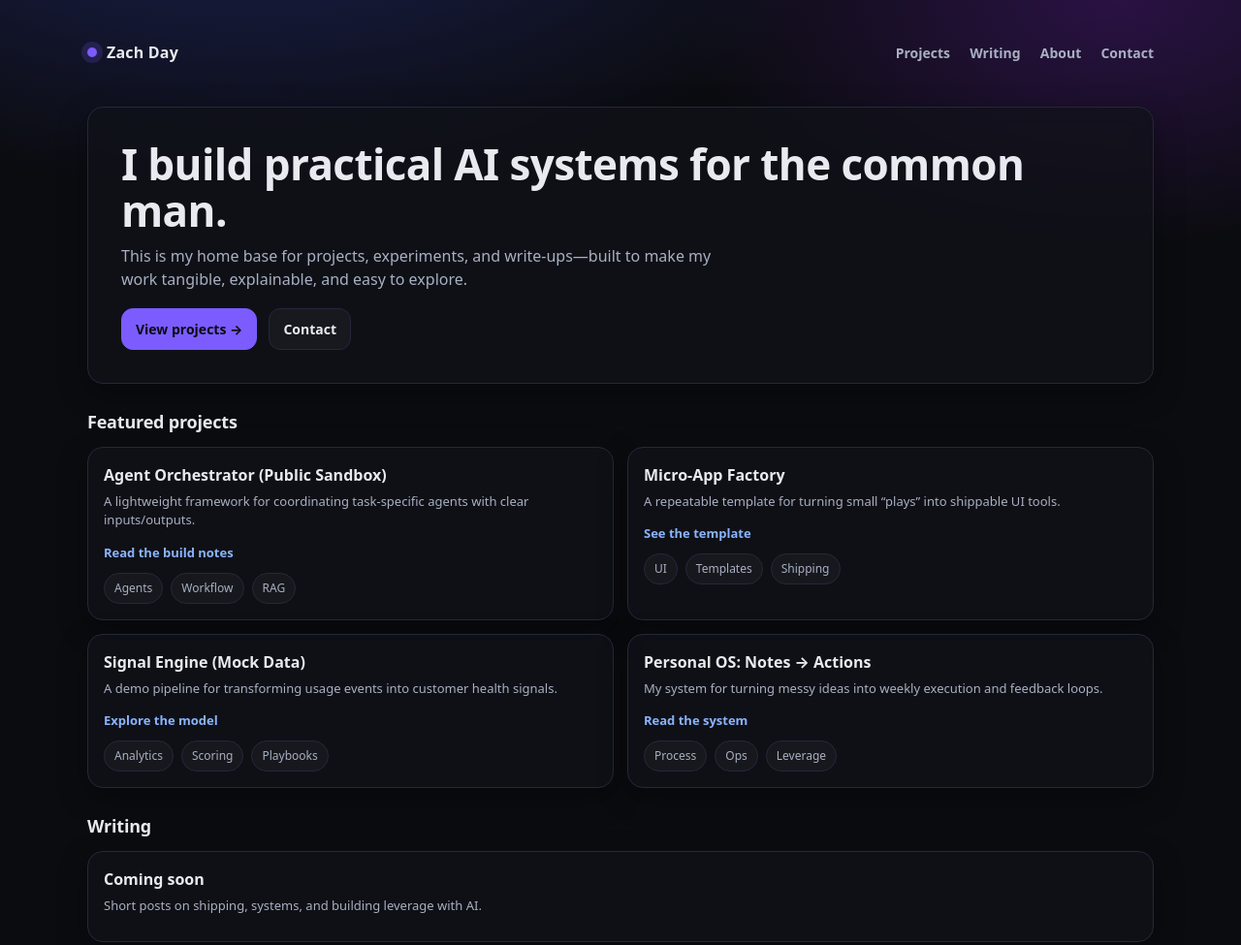
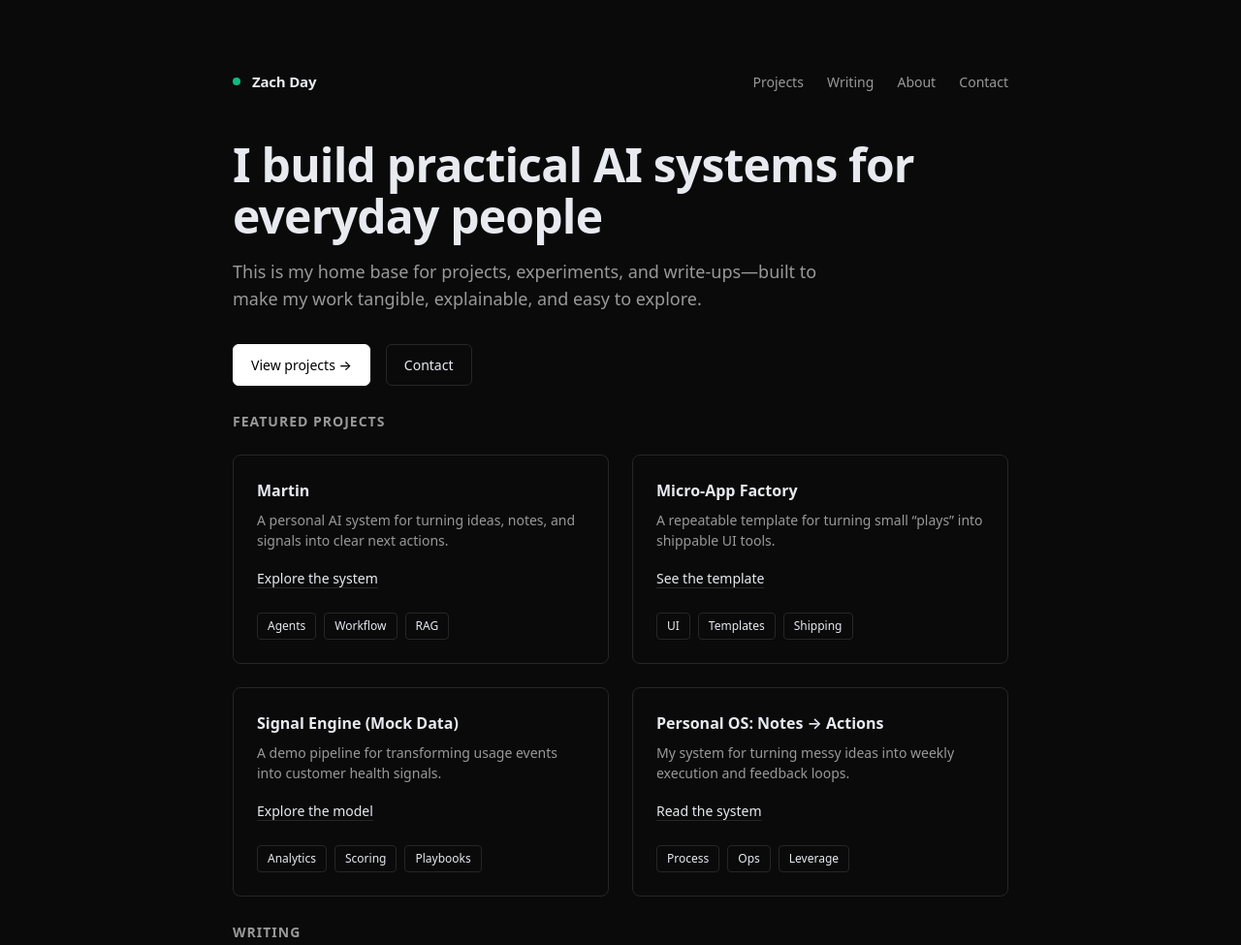
Before and after one commit to dachzay/zachday-site, a plain HTML site: page index.html/index.html in a window 1280 px wide. Shown: the top 975 px of the page at 97% size. Drawn offline with Linux system fonts and the light colour scheme.

Commit message:
website UI changes

```diff
--- a/index.html/index.html
+++ b/index.html/index.html
@@ -8,14 +8,14 @@
   <meta name="description" content="Zach's personal site: projects, writing, and experiments." />
   <style>
     :root {
-      --bg: #0b0c10;
-      --panel: #11131a;
+      --bg: #0a0a0a;
+      --panel: #161616;
       --text: #e8eaf0;
-      --muted: #a8b0c2;
-      --border: #24283a;
-      --link: #8ab4ff;
-      --shadow: 0 10px 30px rgba(0, 0, 0, 0.35);
-      --radius: 16px;
+      --muted: #999999;
+      --border: #262626;
+      --link: #ffffff;
+      --shadow: 0 4px 12px rgba(0, 0, 0, 0.4);
+      --radius: 8px;
     }
 
     * {
@@ -25,48 +25,48 @@
     body {
       margin: 0;
       font-family: ui-sans-serif, system-ui, -apple-system, Segoe UI, Roboto, Arial, sans-serif;
-      background: radial-gradient(1200px 600px at 20% -10%, #1b2150 0%, transparent 55%),
-        radial-gradient(900px 500px at 90% 0%, #2a1244 0%, transparent 50%),
-        var(--bg);
+      background: var(--bg);
       color: var(--text);
       line-height: 1.5;
     }
 
     .container {
-      width: min(1100px, 92vw);
+      width: min(800px, 92vw);
       margin: 0 auto;
-      padding: 28px 0 72px;
+      padding: 48px 0 96px;
     }
 
     header {
       display: flex;
       align-items: center;
       justify-content: space-between;
-      padding: 14px 0 18px;
+      padding: 24px 0 48px;
     }
 
     .brand {
       display: flex;
-      gap: 10px;
+      gap: 12px;
       align-items: center;
-      font-weight: 700;
-      letter-spacing: 0.2px;
+      font-weight: 600;
+      font-size: 15px;
+      letter-spacing: -0.2px;
+      color: var(--text);
     }
 
     .dot {
-      width: 10px;
-      height: 10px;
+      width: 8px;
+      height: 8px;
       border-radius: 999px;
-      background: #7c5cff;
-      box-shadow: 0 0 0 6px rgba(124, 92, 255, 0.18);
+      background: #10b981;
     }
 
     nav a {
       color: var(--muted);
       text-decoration: none;
-      margin-left: 16px;
-      font-weight: 600;
+      margin-left: 20px;
+      font-weight: 500;
       font-size: 14px;
+      transition: color 0.15s;
     }
 
     nav a:hover {
@@ -74,65 +74,71 @@
     }
 
     .hero {
-      margin-top: 26px;
-      padding: 34px;
-      background: rgba(17, 19, 26, 0.72);
-      border: 1px solid var(--border);
-      border-radius: var(--radius);
-      box-shadow: var(--shadow);
-      backdrop-filter: blur(10px);
+      margin-top: 0;
+      padding: 0;
+      background: transparent;
+      border: none;
+      box-shadow: none;
+      backdrop-filter: none;
     }
 
     .hero h1 {
-      margin: 0 0 10px;
-      font-size: clamp(28px, 4vw, 44px);
+      margin: 0 0 16px;
+      font-size: clamp(32px, 5vw, 48px);
       line-height: 1.1;
-      letter-spacing: -0.6px;
+      letter-spacing: -0.8px;
+      font-weight: 700;
+      color: var(--text);
     }
 
     .hero p {
-      margin: 0 0 18px;
+      margin: 0 0 32px;
       color: var(--muted);
-      font-size: 16px;
-      max-width: 70ch;
+      font-size: 18px;
+      max-width: 60ch;
+      line-height: 1.6;
     }
 
     .cta {
       display: flex;
       flex-wrap: wrap;
-      gap: 12px;
-      margin-top: 18px;
+      gap: 16px;
+      margin-top: 0;
     }
 
     .btn {
       display: inline-flex;
       align-items: center;
-      gap: 10px;
-      padding: 10px 14px;
-      border-radius: 12px;
-      border: 1px solid var(--border);
+      gap: 8px;
+      padding: 10px 18px;
+      border-radius: 6px;
+      border: 1px solid transparent;
       text-decoration: none;
-      font-weight: 700;
+      font-weight: 500;
       font-size: 14px;
+      transition: all 0.15s;
     }
 
     .btn.primary {
-      background: #7c5cff;
-      border-color: #7c5cff;
-      color: #0b0c10;
+      background: #ffffff;
+      color: #000000;
+      border-color: #ffffff;
     }
 
     .btn.primary:hover {
-      filter: brightness(1.07);
+      background: #e5e5e5;
+      border-color: #e5e5e5;
     }
 
     .btn.secondary {
-      background: rgba(255, 255, 255, 0.04);
+      background: transparent;
       color: var(--text);
+      border: 1px solid var(--border);
     }
 
     .btn.secondary:hover {
-      background: rgba(255, 255, 255, 0.07);
+      border-color: var(--muted);
+      background: rgba(255, 255, 255, 0.03);
     }
 
     .section {
@@ -140,72 +146,95 @@
     }
 
     .section h2 {
-      margin: 0 0 12px;
-      font-size: 18px;
-      letter-spacing: -0.2px;
+      margin: 0 0 24px;
+      font-size: 14px;
+      text-transform: uppercase;
+      letter-spacing: 1px;
+      font-weight: 600;
+      color: var(--muted);
     }
 
     .grid {
       display: grid;
       grid-template-columns: repeat(12, 1fr);
-      gap: 14px;
+      gap: 24px;
     }
 
     .card {
       grid-column: span 6;
-      padding: 16px;
-      background: rgba(17, 19, 26, 0.66);
+      padding: 0;
+      background: transparent;
       border: 1px solid var(--border);
       border-radius: var(--radius);
-      box-shadow: var(--shadow);
+      box-shadow: none;
+      /* Optional: keep padding internal if desired, but making it cleaner */
+      padding: 24px;
+      transition: border-color 0.15s;
+    }
+
+    .card:hover {
+      border-color: var(--muted);
     }
 
     .card h3 {
-      margin: 0 0 6px;
+      margin: 0 0 8px;
       font-size: 16px;
+      font-weight: 600;
+      color: var(--text);
     }
 
     .meta {
       color: var(--muted);
-      font-size: 13px;
-      margin: 0 0 10px;
+      font-size: 14px;
+      margin: 0 0 16px;
+      line-height: 1.5;
     }
 
     .pillrow {
       display: flex;
       flex-wrap: wrap;
       gap: 8px;
-      margin-top: 10px;
+      margin-top: 24px;
     }
 
     .pill {
       font-size: 12px;
-      color: var(--muted);
+      color: var(--text);
       border: 1px solid var(--border);
-      background: rgba(255, 255, 255, 0.03);
-      padding: 6px 10px;
-      border-radius: 999px;
+      background: transparent;
+      padding: 4px 10px;
+      border-radius: 4px;
+      font-weight: 500;
     }
 
     .card a {
-      color: var(--link);
-      text-decoration: none;
-      font-weight: 700;
-      font-size: 13px;
+      color: var(--text);
+      text-decoration: underline;
+      text-underline-offset: 4px;
+      text-decoration-color: var(--border);
+      font-weight: 500;
+      font-size: 14px;
+      transition: text-decoration-color 0.15s;
     }
 
     .card a:hover {
-      text-decoration: underline;
+      text-decoration-color: var(--text);
     }
 
     footer {
-      margin-top: 36px;
+      margin-top: 64px;
+      border-top: 1px solid var(--border);
+      padding-top: 32px;
       color: var(--muted);
       font-size: 13px;
       display: flex;
       justify-content: space-between;
-      gap: 10px;
+      gap: 16px;
       flex-wrap: wrap;
+    }
+
+    footer span {
+      opacity: 0.7;
     }
 
     @media (max-width: 720px) {
@@ -213,12 +242,16 @@
         grid-column: span 12;
       }
 
+      .container {
+        padding: 24px 0 64px;
+      }
+
       nav a {
-        margin-left: 12px;
+        margin-left: 16px;
       }
 
       .hero {
-        padding: 22px;
+        padding: 0;
       }
     }
   </style>
@@ -241,7 +274,9 @@
 
     <main>
       <section class="hero">
-        <h1>I build practical AI systems for the common man.</h1>
+        <h1>I build practical AI systems for everyday people
+
+        </h1>
         <p>
           This is my home base for projects, experiments, and write-ups—built to make my work tangible,
           explainable, and easy to explore.
@@ -256,9 +291,11 @@
         <h2>Featured projects</h2>
         <div class="grid">
           <article class="card">
-            <h3>Agent Orchestrator (Public Sandbox)</h3>
-            <p class="meta">A lightweight framework for coordinating task-specific agents with clear inputs/outputs.</p>
-            <a href="#">Read the build notes</a>
+            <h3>Martin</h3>
+            <p class="meta">
+              A personal AI system for turning ideas, notes, and signals into clear next actions.
+            </p>
+            <a href="#">Explore the system</a>
             <div class="pillrow">
               <span class="pill">Agents</span>
               <span class="pill">Workflow</span>
```
